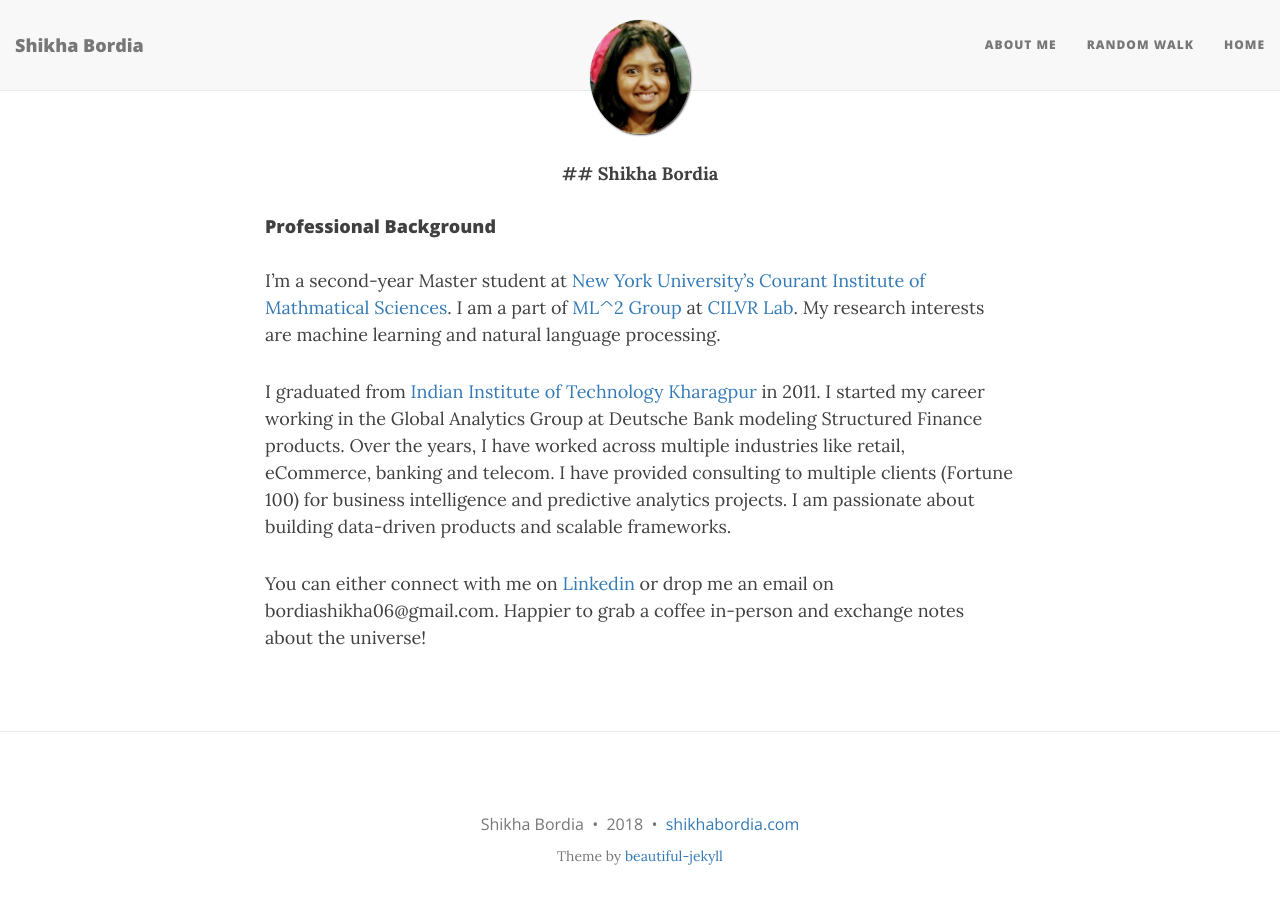
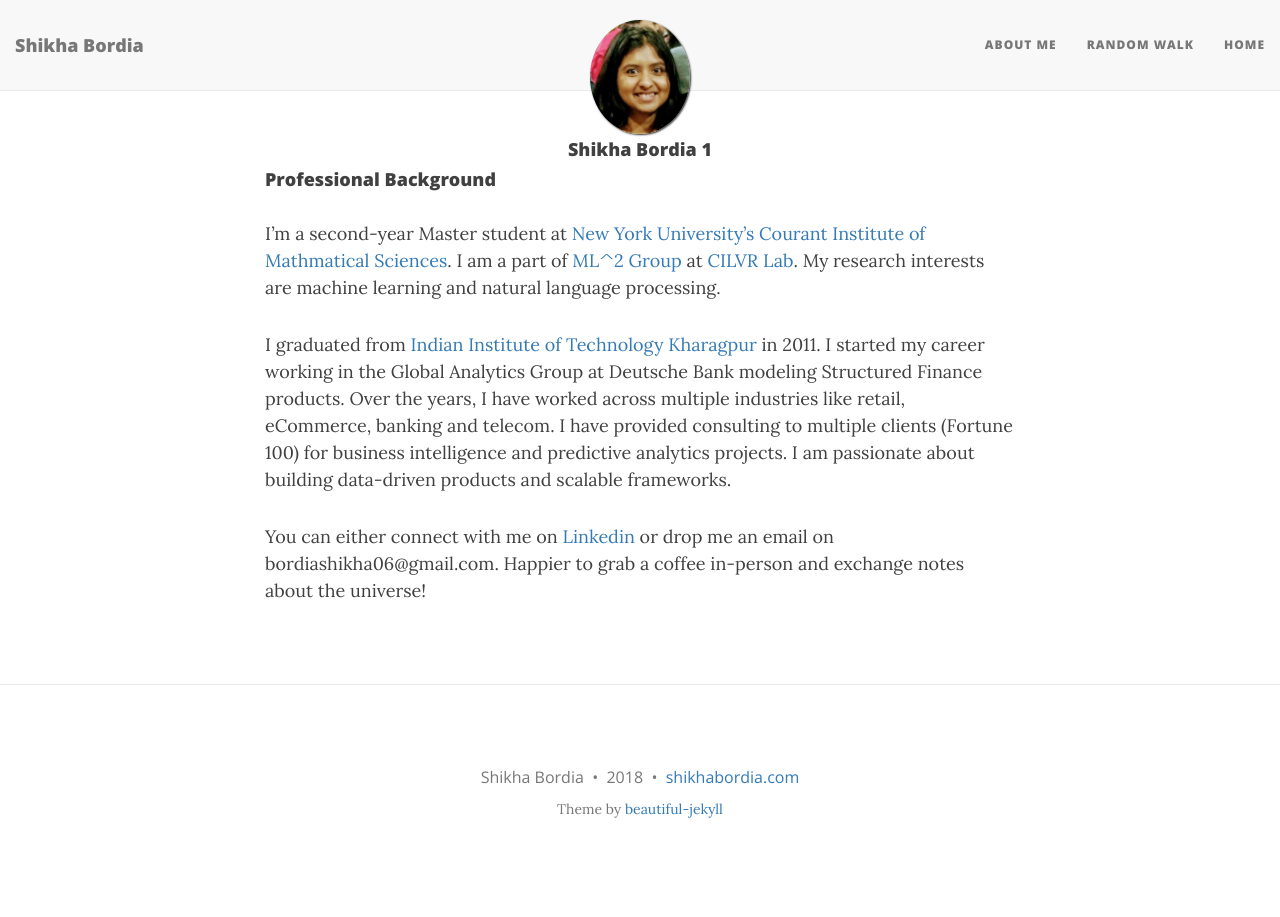
Before and after one commit to BordiaS/bordias.github.io, a Jekyll site: the page built from index.md, in a window 1280 px wide. Built offline with Jekyll 4.4.1, drawn with Linux system fonts in a browser that asks for light colours; nearby versions of some CDN libraries; the list of posts is cut into pages by our own code.

Commit message:
markdown heading font

```diff
--- a/index.md
+++ b/index.md
@@ -4,11 +4,9 @@ layout: page
 title: About me
 -->
 ---
-<p align="center">
-  <b>## Shikha Bordia</b><br>
 
+<h4 align="center">Shikha Bordia 1</h4>
 
-</p>
 #### Professional Background
 
 
```
